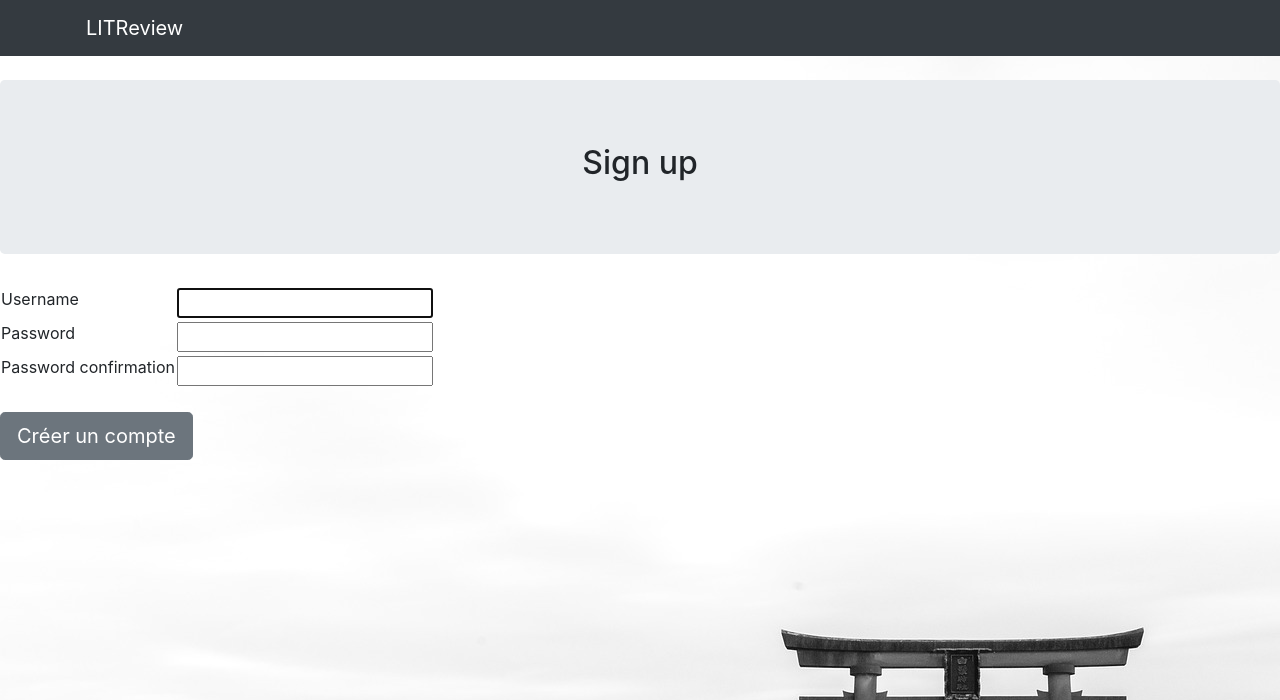
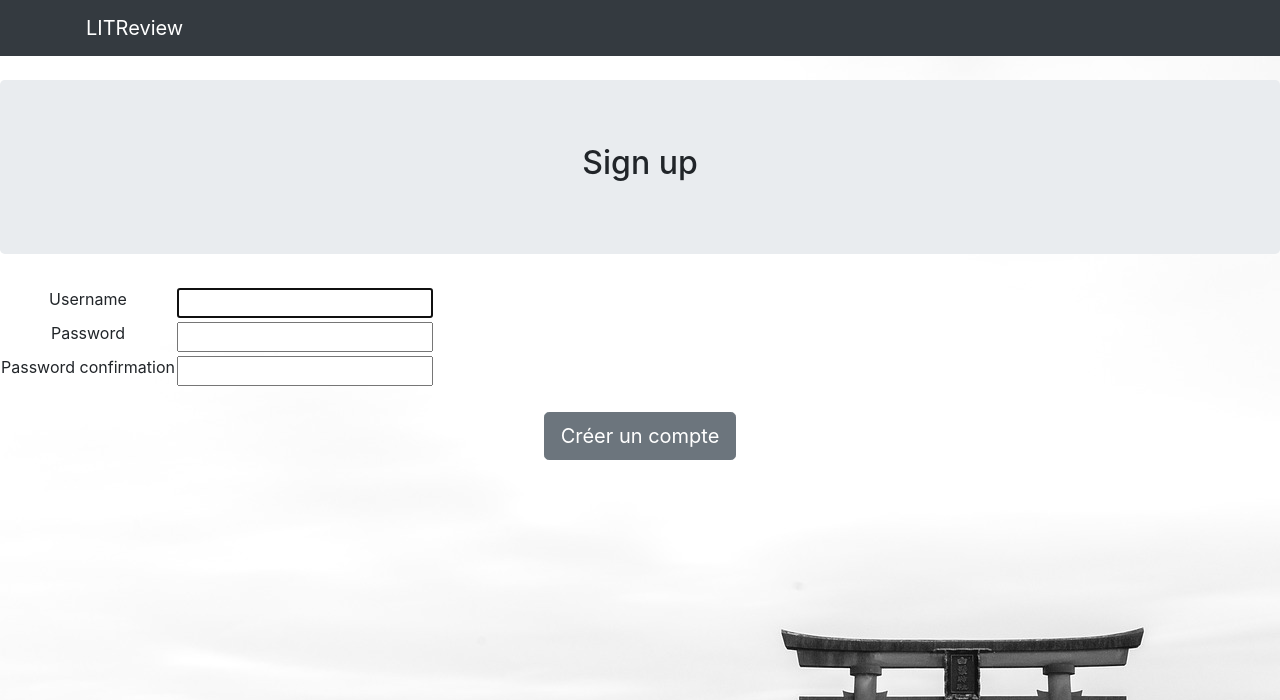
Before and after one commit to akfio/OCProjet-9, a Django app: page /signup/ in a window 1280 px wide. Shown: the top 700 px of the page. Run offline with Django 3.2, Linux system fonts and the light colour scheme; some libraries are stand-ins or nearby versions.

Commit message:
modification signup.html

```diff
--- a/LITReview/templates/signup.html
+++ b/LITReview/templates/signup.html
@@ -35,8 +35,7 @@
   <h2>Sign up</h2>
 </div>
 
-
-    <form method="post">
+    <form method="post" class="text-center">
     {% csrf_token %}
         <table >
             <tr>
```
